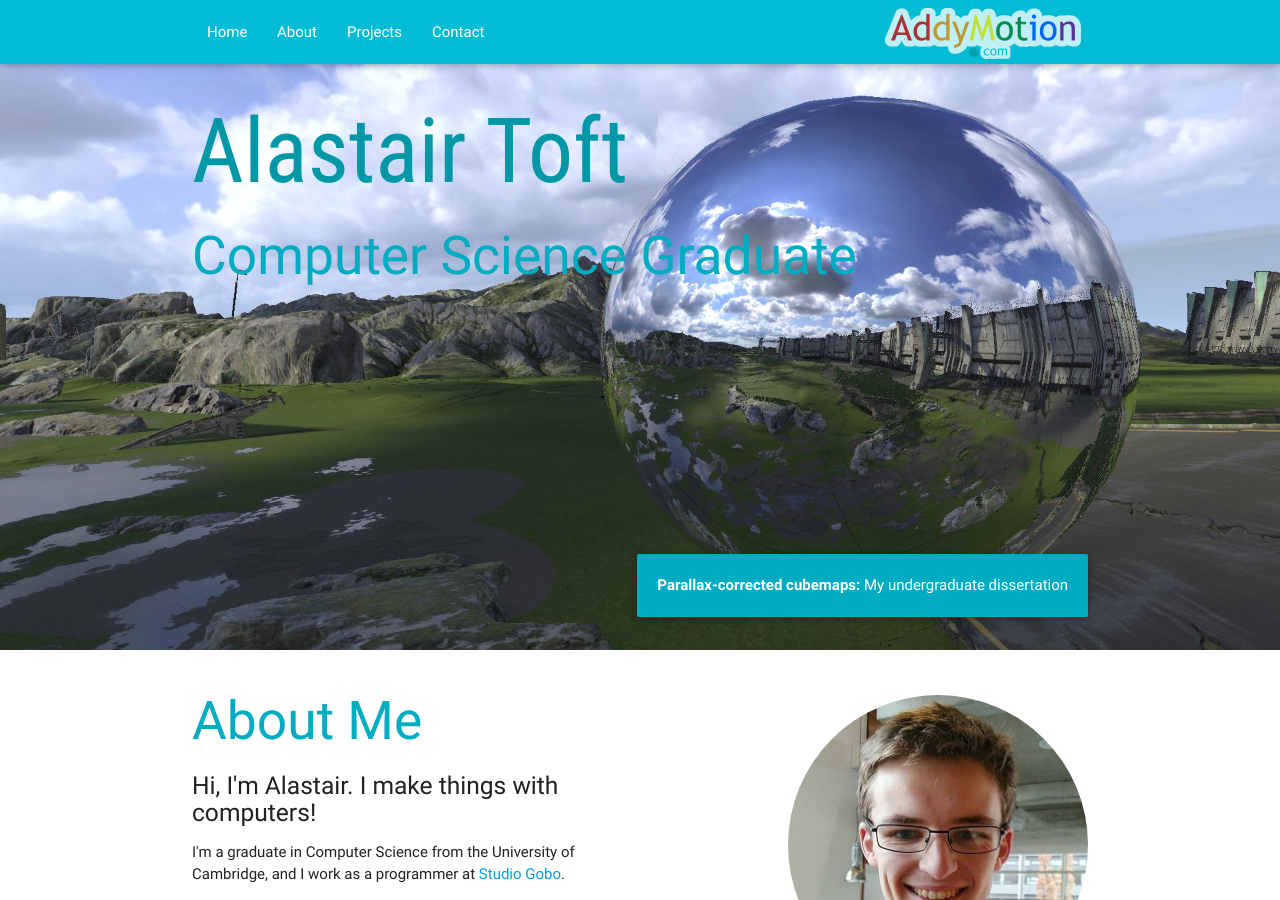
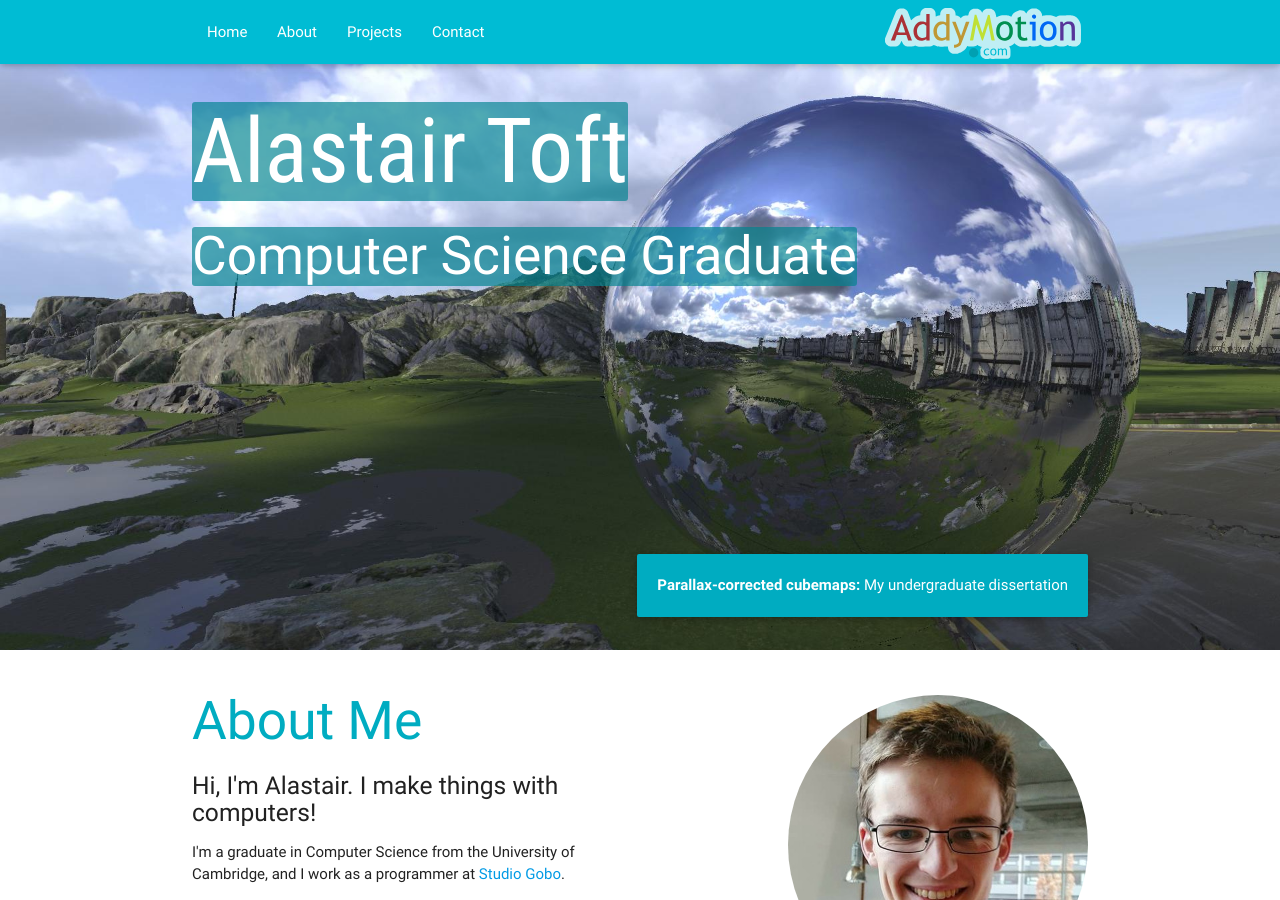
Before and after one commit to atoft/atoft.github.io, a Jekyll site: the page built from index.html, in a window 1280 px wide and 900 px high. Built offline with Jekyll 4.4.1, drawn with Linux system fonts in a browser that asks for light colours; nearby versions of some CDN libraries.

Commit message:
Update contact section

```diff
--- a/index.html
+++ b/index.html
@@ -52,8 +52,8 @@
   <div class="addymotion-marquee section scrollspy" id="top">
     <div class="addymotion-marquee-overlay" id="top-overlay"></div>
     <div class="container topImage-container">
-      <h1 class="left-align cyan-text text-darken-2">Alastair Toft</h1>
-      <h2 class="left-align cyan-text text-darken-1">Computer Science Graduate</h2>
+      <h1 class="left-align white-text addymotion-heading">Alastair Toft</h1>
+      <h2 class="left-align white-text addymotion-heading">Computer Science Graduate</h2>
 
       <div id="spinner" class="preloader-wrapper big active">
         {% include spinner.html %}
@@ -219,18 +219,23 @@
               <p>In real life, you might find me somewhere in Brighton, Cambridge, or Weymouth, England.</p>
               <p>Online, I'm easier to track down. You can reach me at the links below:</p>
               <p>
-                <a href="http://www.google.com/recaptcha/mailhide/d?k=013-VGRfrK080al_nkZYyUWg==&amp;c=l0r_6zTFe90HF12KxMwyW_9KKpMhVBv2bRkNDAaDOe4=" onclick="window.open('http://www.google.com/recaptcha/mailhide/d?k\075013-VGRfrK080al_nkZYyUWg\75\75\46c\75l0r_6zTFe90HF12KxMwyW_9KKpMhVBv2bRkNDAaDOe4\075',
-                   '', 'toolbar=0,scrollbars=0,location=0,statusbar=0,menubar=0,resizable=0,width=500,height=300'); return false;" title="Reveal this e-mail address">
-                  <i class="tiny material-icons">email</i> Email</a></p>
+                <a href="mailto:hello@addymotion.com">
+                  <i class="tiny material-icons">email</i> Email
+                </a>
+              </p>
               <p>
                 <a href="https://linkedin.com/in/alastairtoft">
-                  <img src="images/icons/linkedin-tiny.png"> LinkedIn</a></p>
+                  <img src="images/icons/linkedin-tiny.png"> LinkedIn
+                </a>
+              </p>
               <p><a href="https://twitter.com/addymotion">
-                  <img src="images/icons/twitter-tiny.png"> Twitter</a></p>
+                  <img src="images/icons/twitter-tiny.png"> Twitter
+                </a>
+              </p>
               <p><a href="https://www.facebook.com/AddyMotion/">
-                  <img src="images/icons/fb-tiny.png"> Facebook</a></p>
-
-
+                  <img src="images/icons/fb-tiny.png"> Facebook
+                </a>
+              </p>
             </div>
           </div>
         </div>
```
